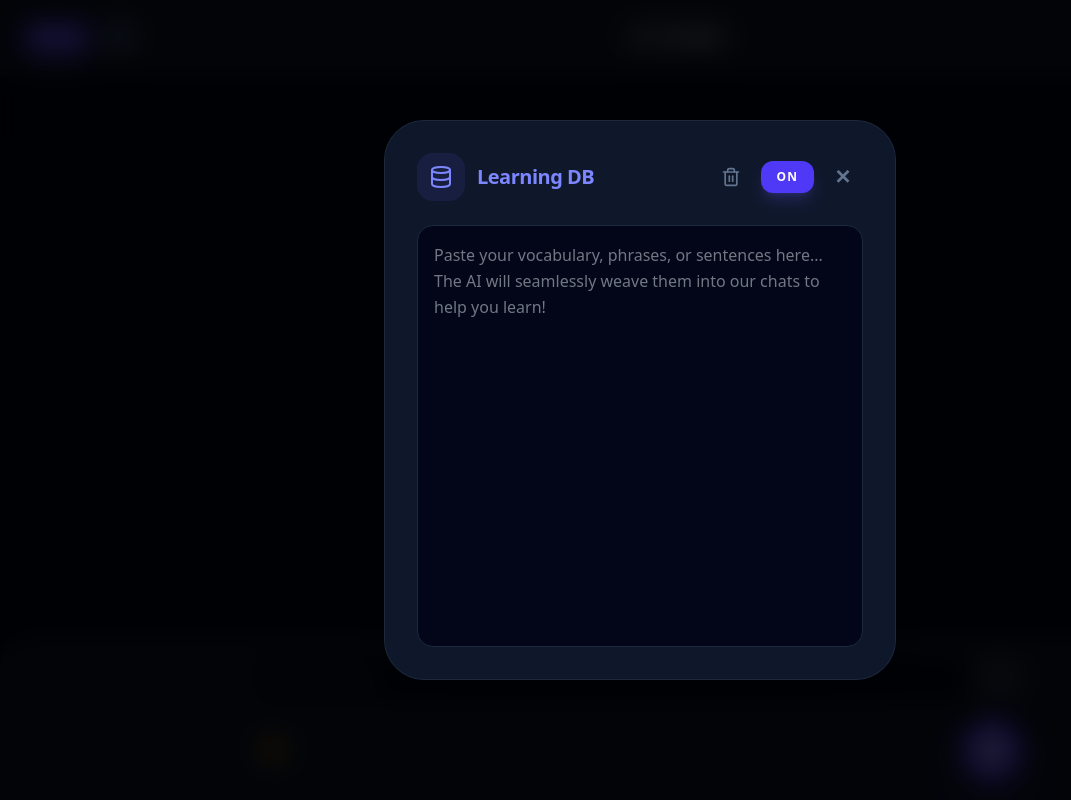
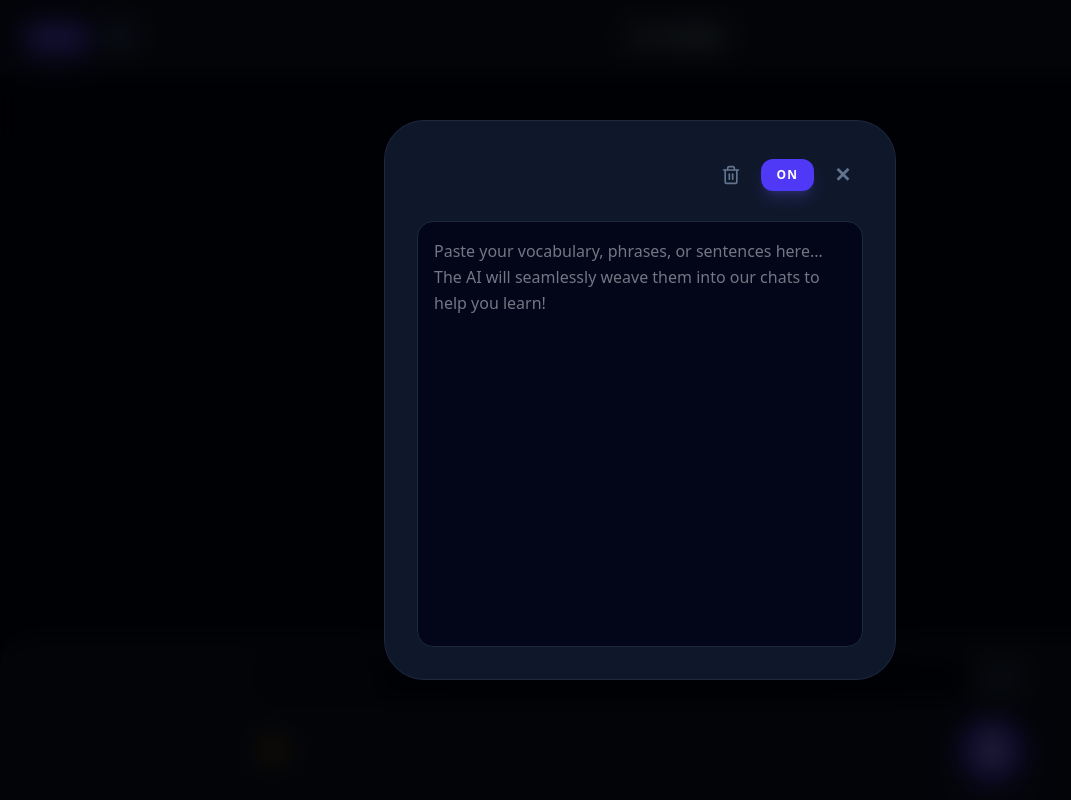
Before and after one commit to larry610413-beep/Just-speak, a React (Vite) app: page / in a window 1280 px wide. Both pictures are taken after a click on the button 118 px from the left and 37 px from the top of the page. Shown: the whole page, without its empty margins (0-1071 px from the left). Built offline with nearby package versions, Linux system fonts and the light colour scheme.

Commit message:
Remove Learning DB title and icon from modal

```diff
--- a/src/App.tsx
+++ b/src/App.tsx
@@ -927,13 +927,7 @@ export default function App() {
               exit={{ scale: 0.9, opacity: 0 }}
               className="bg-slate-900 border border-slate-800 rounded-[2.5rem] p-6 md:p-8 max-w-lg w-full shadow-2xl flex flex-col h-[70vh] relative"
             >
-              <div className="flex items-center justify-between relative mb-6">
-                <div className="flex items-center gap-3 text-indigo-400">
-                  <div className="p-3 bg-indigo-500/10 rounded-2xl">
-                    <Database className="w-6 h-6" />
-                  </div>
-                  <h3 className="text-xl font-black tracking-tight">Learning DB</h3>
-                </div>
+              <div className="flex items-center justify-end relative mb-6">
                 <div className="flex items-center gap-2">
                   <button
                     onClick={() => {
```
